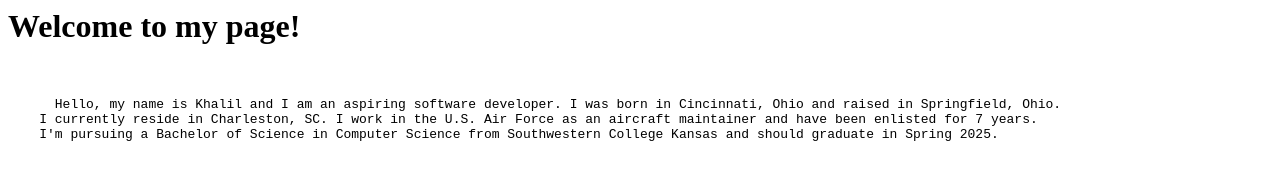
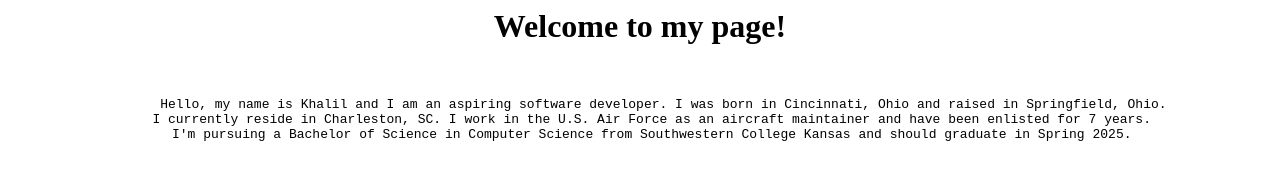
Before and after one commit to khalil-hart/khalil-hart.github.io, a plain HTML site: page index.html in a window 1280 px wide. Drawn offline with Linux system fonts and the light colour scheme.

Commit message:
Update index.html

```diff
--- a/index.html
+++ b/index.html
@@ -1,8 +1,8 @@
 <html>
+  <center>
   <h1>
   Welcome to my page!
   </h1>
-  <div>
   <body>
   <br>
     <pre>
@@ -11,4 +11,5 @@
     I'm pursuing a Bachelor of Science in Computer Science from Southwestern College Kansas and should graduate in Spring 2025.
     </pre>
   </body>
+  </center>
 </html>
```
